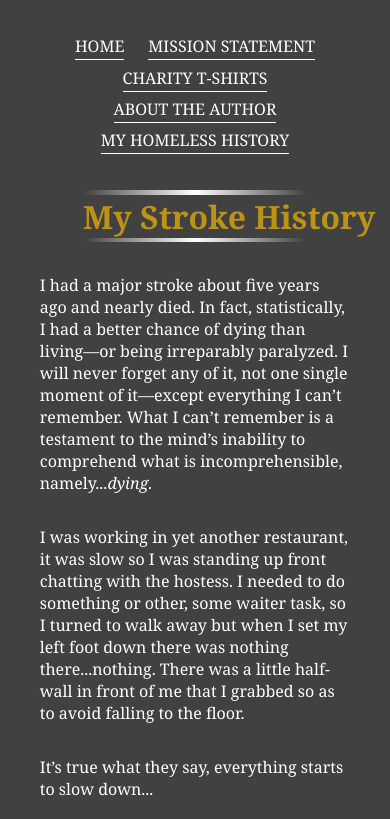
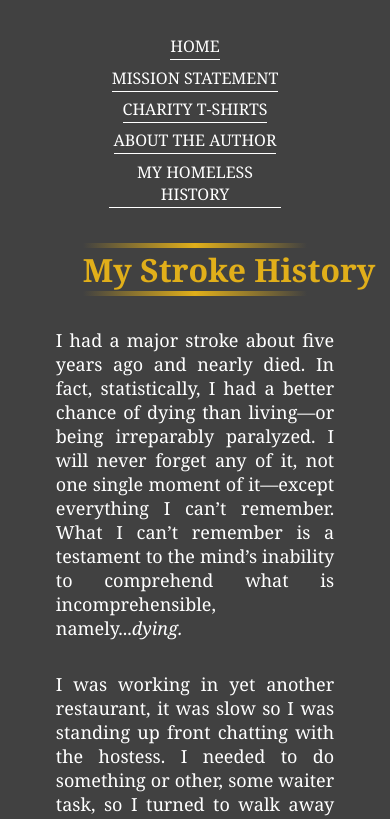
Before and after one commit to jayembailey/eaglefire, a React (Vite) app: page /stroke in a window 390 px wide. Shown: the top 819 px of the page. Built offline with nearby package versions, Linux system fonts and the light colour scheme.

Commit message:
responsive text margins, new gold color

```diff
--- a/index.html
+++ b/index.html
@@ -2,7 +2,7 @@
 <html lang="en">
   <head>
     <meta charset="UTF-8" />
-    <link rel="icon" type="image/svg+xml" href="/vite.svg" />
+    <link rel="icon" type="image/.jpg" href="/salem-react/src/assets/EFP_logo.jpg" />
     <meta name="viewport" content="width=device-width, initial-scale=1.0" />
     <script src="https://kit.fontawesome.com/7bf5f6c30b.js" crossorigin="anonymous"></script>
     <title>Salem Pflueger</title>
--- a/src/App.css
+++ b/src/App.css
@@ -36,7 +36,7 @@ body {
 nav {
   display: flex;
   justify-content: space-between;
-  margin: 2rem 3rem 2rem 3rem;
+  margin: 2rem 12rem ;
 }
 
 #navlink {
@@ -55,7 +55,7 @@ a {
 }
 
 a:hover {
-  color:rgb(188, 147, 22)
+  color:rgb(225, 175, 26)
 }
 
 .intro-box {
@@ -86,7 +86,7 @@ h1 {
   text-align: center;
   margin: 2rem 0;
   background-color: rgb(65,65,65);
-  color: rgb(188, 147, 22);
+  color: rgb(225, 175, 26);
   display: block;
   position: relative;
   height: 2.7rem;
@@ -99,6 +99,7 @@ h2 {
   margin: 0;
   display: block;
   background-color: rgb(65,65,65);
+  color:rgb(225, 175, 26);
   position: relative;
   top:5%;
   height: 2.5rem;
@@ -168,14 +169,14 @@ h4 {
 }
 
 .header-wrapper {
-  background: linear-gradient(to right, rgb(65,65,65), white, rgb(65,65,65));
+  background: linear-gradient(to right, rgb(65,65,65), rgb(225, 175, 26), rgb(65,65,65));
   height: 2.8rem;
   margin: 0 20% 0 20%;
   text-align: center;
 }
 
 .name-wrapper {
-  background: linear-gradient(to right, rgb(65,65,65), white, rgb(65,65,65));
+  background: linear-gradient(to right, rgb(65,65,65), rgb(225, 175, 26), rgb(65,65,65));
   height: 3.3rem;
   margin: 0 20% 0 20%;
   text-align: center;
@@ -240,14 +241,14 @@ textarea {
   background-color: rgb(65,65,65);
   border: 2px solid;
   border-radius: 5px;
-  border-color: rgb(132, 132, 132);
-  color:rgb(189, 189, 189)
+  border-color: rgb(225, 175, 26);
+  color:rgb(225, 175, 26)
 }
 
 #drop-button:hover {
-  background-color: rgb(189, 189, 189);
-  color: rgb(65, 65, 65);
-  border-color: rgb(188, 147, 22);
+  background-color: rgb(96, 96, 96);
+  color: rgb(225, 175, 26);
+  border-color: rgb(225, 175, 26);
 }
 
 /* Preview page-specific */
@@ -267,8 +268,9 @@ textarea {
 }
 
 .paragraph {
-  margin: 2rem;
-  text-align: left;
+  margin: 2rem 12rem;
+  font-size: large;
+  text-align: justify;
 }
 
 .ital {
@@ -291,6 +293,16 @@ hr {
 @media (min-width: 850px) {
   .contact-header {
       top: 6%;
+  }
+}
+
+@media (max-width: 1200px) {
+  .paragraph {
+    margin: 2rem 6rem
+  }
+
+  nav {
+    margin: 2rem 6rem
   }
 }
 
@@ -324,4 +336,8 @@ hr {
   .intro-text {
     margin: 1rem
   }
+
+  .paragraph {
+    margin: 2rem 3rem
+  }
 }
--- a/src/App.jsx
+++ b/src/App.jsx
@@ -58,7 +58,7 @@ function App() {
     </div> */}
       <div className='body'>
         <div className="heading">
-          <h2>Eaglefire Productions</h2>
+          <h2>eaglefire productions</h2>
         </div>
         <header>
           <nav>
--- a/src/Pages/Tabs/About.jsx
+++ b/src/Pages/Tabs/About.jsx
@@ -15,7 +15,7 @@ const About = () => {
           </nav>
         </header>
         <div className="name-wrapper">
-            <h1 style={{'color': 'rgb(188, 147, 22)'}}>About Me</h1>
+            <h1>About Me</h1>
         </div>
         <p className="paragraph">
           Following your bliss offers no guarantees in life...but here I go again.
--- a/src/Pages/Tabs/Charity.jsx
+++ b/src/Pages/Tabs/Charity.jsx
@@ -16,7 +16,7 @@ const Charity = () => {
           </nav>
         </header>
         <div className="name-wrapper">
-            <h1 style={{'color': 'rgb(188, 147, 22)'}}>Charities</h1>
+            <h1>Charities</h1>
         </div>
         <p className="paragraph">
           Allow me to say a few words about the charities to which I’m committed and what they mean to
--- a/src/Pages/Tabs/Homeless.jsx
+++ b/src/Pages/Tabs/Homeless.jsx
@@ -15,7 +15,7 @@ const Homeless = () => {
           </nav>
         </header>
         <div className="name-wrapper">
-            <h1 style={{'color': 'rgb(188, 147, 22)'}}>My Homeless Story</h1>
+            <h1>My Homeless Story</h1>
         </div>
         <p className="paragraph">
           This won’t make sense to most people, not at all.
--- a/src/Pages/Tabs/Mission.jsx
+++ b/src/Pages/Tabs/Mission.jsx
@@ -15,7 +15,7 @@ const Mission = () => {
             </nav>
             </header>
             <div className="name-wrapper">
-                <h1 style={{'color': 'rgb(188, 147, 22)'}}>My Mission</h1>
+                <h1>My Mission</h1>
             </div>
             <p className='paragraph'>
               I’ve been thinking about my mission statement from about the time I was in sixth grade,
--- a/src/Pages/Tabs/Stroke.jsx
+++ b/src/Pages/Tabs/Stroke.jsx
@@ -14,7 +14,7 @@ const Stroke = () => {
           </nav>
         </header>
         <div className="name-wrapper">
-            <h1 style={{'color': 'rgb(188, 147, 22)'}}>My Stroke History</h1>
+            <h1>My Stroke History</h1>
         </div>
         <p className="paragraph">
           I had a major stroke about five years ago and nearly died. In fact, statistically, I had a better
```
Also changed, not shown: src/assets/EFP_logo.jpg (added), 4 other files (tests, documents, lock files or other folders).
